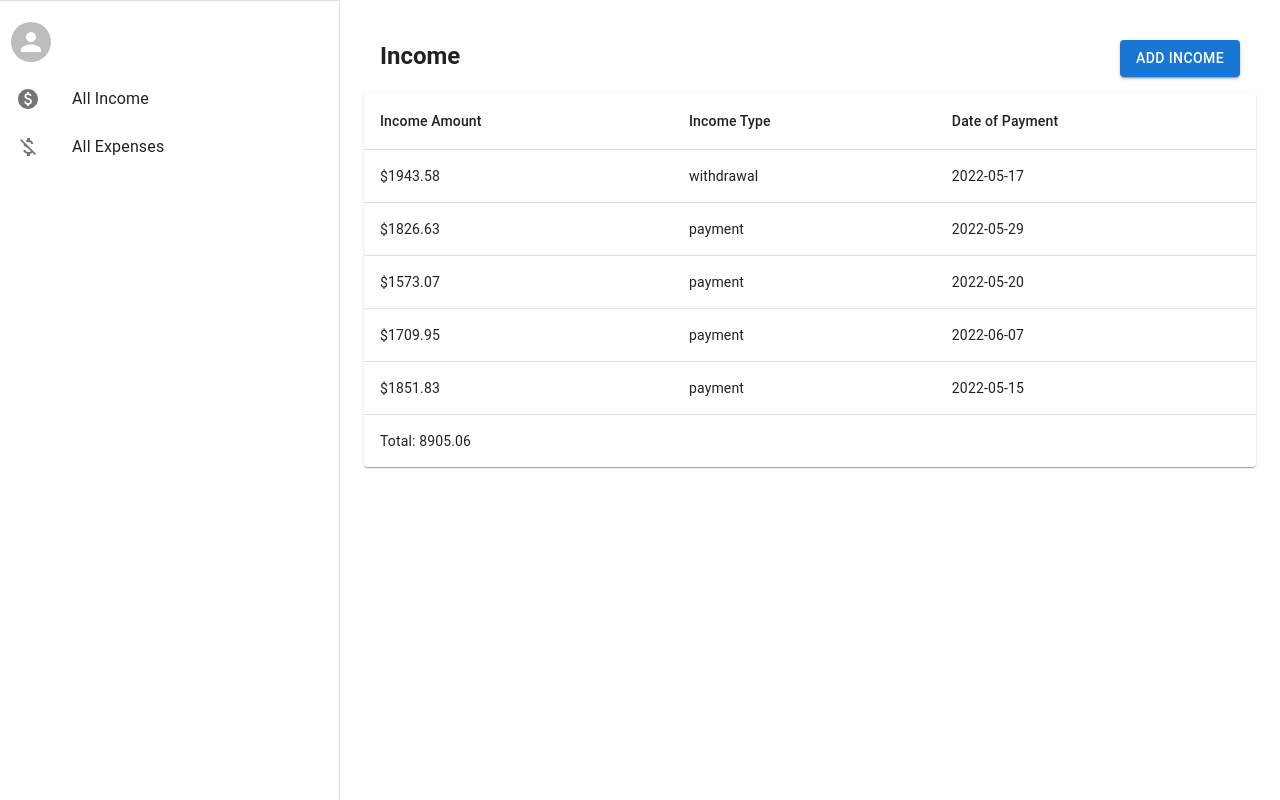
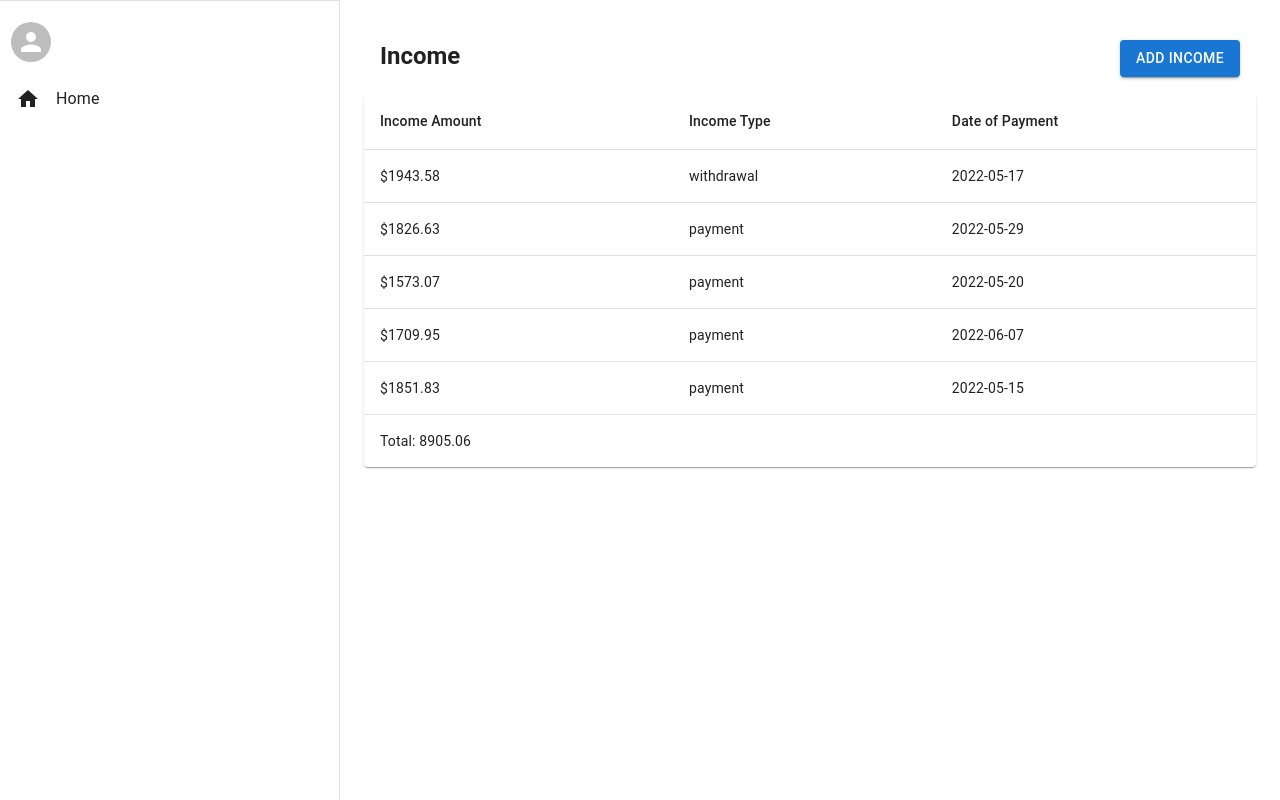
Before and after one commit to aidenmayoros/expense-tracker, a React (Create React App) app: page /home in a window 1280 px wide. Built offline with nearby package versions, Linux system fonts and the light colour scheme.

Commit message:
Added add income page

```diff
--- a/src/components/Navigation.js
+++ b/src/components/Navigation.js
@@ -7,22 +7,22 @@ import List from "@mui/material/List";
 import Divider from "@mui/material/Divider";
 import ListItem from "@mui/material/ListItem";
 import ListItemButton from "@mui/material/ListItemButton";
-import ListItemIcon from "@mui/material/ListItemIcon";
 import ListItemText from "@mui/material/ListItemText";
 import { useNavigate } from "react-router-dom";
 import { useLocation } from "react-router-dom";
-import PaidIcon from "@mui/icons-material/Paid";
-import MoneyOffIcon from "@mui/icons-material/MoneyOff";
 import AccountMenu from "./AccountMenu";
+import HomeIcon from "@mui/icons-material/Home";
 
 const drawerWidth = 340;
 
 export default function PermanentDrawerLeft({ user, updateUser }) {
 	let navigate = useNavigate();
+	function returnToHomePage() {
+		navigate("/home");
+	}
 	const { pathname } = useLocation();
 
 	const shouldHideNavigation = [
-		"/",
 		"/login",
 		"/forgot-password",
 		"/register",
@@ -56,19 +56,9 @@ export default function PermanentDrawerLeft({ user, updateUser }) {
 				<AccountMenu user={user} updateUser={updateUser} />
 				<List>
 					<ListItem disablePadding>
-						<ListItemButton>
-							<ListItemIcon>
-								<PaidIcon />
-							</ListItemIcon>
-							<ListItemText primary={"All Income"} />
-						</ListItemButton>
-					</ListItem>
-					<ListItem disablePadding>
-						<ListItemButton>
-							<ListItemIcon>
-								<MoneyOffIcon />
-							</ListItemIcon>
-							<ListItemText primary={"All Expenses"} />
+						<ListItemButton onClick={returnToHomePage}>
+							<HomeIcon sx={{ mr: 2 }} />
+							<ListItemText primary={"Home"} />
 						</ListItemButton>
 					</ListItem>
 				</List>
```
